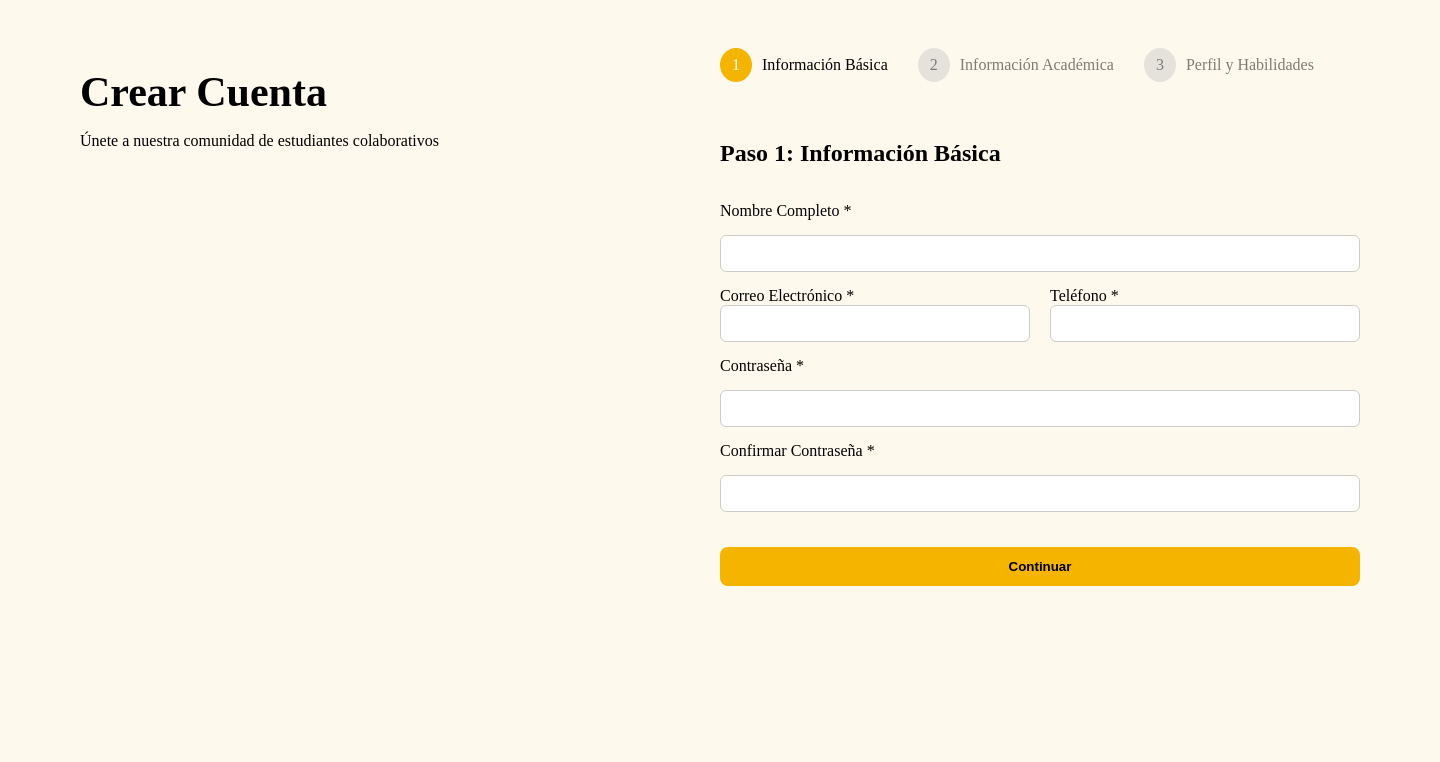
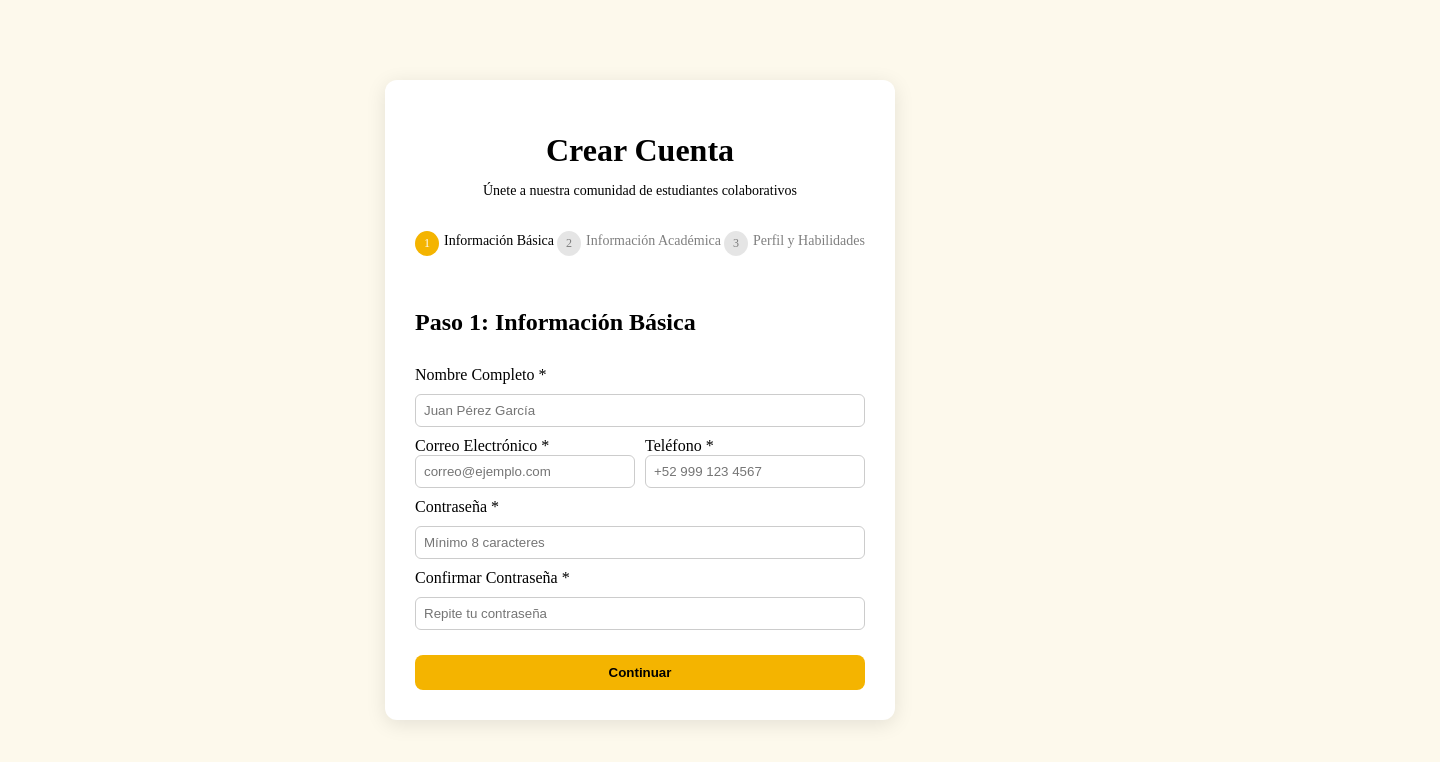
Before and after one commit to vicentt16/WorkPalFrontEnd, a React (Vite) app in the folder WorkPal/: page / in a window 1280 px wide. Shown: the top 762 px of the page, 1440 px wide, since content can reach past the window. Built offline with nearby package versions, Linux system fonts and the light colour scheme.

Commit message:
Cambios 5
Cambios 5

```diff
--- a/WorkPal/src/Pages/RegisterUser.css
+++ b/WorkPal/src/Pages/RegisterUser.css
@@ -1,47 +1,52 @@
-.register-container {
-  width: 100%;
-  padding: 40px 80px;
+/* CENTRAR TODA LA PANTALLA */
+.register-wrapper {
+  height: 100vh;
+  display: flex;
+  justify-content: center;
+  align-items: center;
 }
 
-.register-grid {
-  display: flex;
-  justify-content: space-between;
-  align-items: flex-start;
+/* TARJETA */
+.register-card {
+  width: 450px;
+  padding: 30px;
+  border-radius: 12px;
+  background: white;
+  box-shadow: 0 4px 20px rgba(0,0,0,0.1);
 }
 
-/* IZQUIERDA */
-.left-side {
-  width: 40%;
+/* TITULOS */
+.register-card h1 {
+  text-align: center;
+  margin-bottom: 5px;
 }
 
-.left-side h1 {
-  font-size: 42px;
-  margin-bottom: 10px;
-}
-
-/* DERECHA */
-.right-side {
-  width: 50%;
+.register-card p {
+  text-align: center;
+  margin-bottom: 20px;
+  font-size: 14px;
 }
 
 /* STEPS */
 .steps {
   display: flex;
-  gap: 30px;
-  margin-bottom: 30px;
+  justify-content: space-between;
+  margin-bottom: 20px;
 }
 
 .step {
   display: flex;
   align-items: center;
-  gap: 10px;
+  gap: 5px;
+  font-size: 12px;
   opacity: 0.5;
 }
 
 .step span {
   background: #ccc;
   border-radius: 50%;
-  padding: 8px 12px;
+  padding: 5px 9px;
+  font-size: 12px;
 }
 
 .step.active {
@@ -57,12 +62,12 @@
 .register-form {
   display: flex;
   flex-direction: column;
-  gap: 15px;
+  gap: 10px;
 }
 
 .row {
   display: flex;
-  gap: 20px;
+  gap: 10px;
 }
 
 .input-group {
@@ -72,14 +77,14 @@
 }
 
 input {
-  padding: 10px;
+  padding: 8px;
   border-radius: 6px;
   border: 1px solid #ccc;
 }
 
 .next-button {
-  margin-top: 20px;
-  padding: 12px;
+  margin-top: 15px;
+  padding: 10px;
   background: #f4b400;
   border: none;
   border-radius: 8px;
--- a/WorkPal/src/Pages/RegisterUser.jsx
+++ b/WorkPal/src/Pages/RegisterUser.jsx
@@ -26,22 +26,16 @@ export default function RegisterUser() {
       return;
     }
 
-    console.log(formData);
+    console.log("Datos del registro:", formData);
   };
 
   return (
-    <div className="register-container">
+    <div className="register-wrapper">
 
-      <div className="register-grid">
+      <div className="register-card">
 
-        {/* IZQUIERDA */}
-        <div className="left-side">
         <h1>Crear Cuenta</h1>
         <p>Únete a nuestra comunidad de estudiantes colaborativos</p>
-        </div>
-
-        {/* DERECHA */}
-        <div className="right-side">
 
         <div className="steps">
           <div className="step active">
@@ -65,34 +59,69 @@ export default function RegisterUser() {
           <h2>Paso 1: Información Básica</h2>
 
           <label>Nombre Completo *</label>
-            <input type="text" name="nombre" onChange={handleChange} required />
+          <input
+            type="text"
+            name="nombre"
+            placeholder="Juan Pérez García"
+            value={formData.nombre}
+            onChange={handleChange}
+            required
+          />
 
           <div className="row">
             <div className="input-group">
               <label>Correo Electrónico *</label>
-                <input type="email" name="email" onChange={handleChange} required />
+              <input
+                type="email"
+                name="email"
+                placeholder="correo@ejemplo.com"
+                value={formData.email}
+                onChange={handleChange}
+                required
+              />
             </div>
 
             <div className="input-group">
               <label>Teléfono *</label>
-                <input type="text" name="telefono" onChange={handleChange} required />
+              <input
+                type="text"
+                name="telefono"
+                placeholder="+52 999 123 4567"
+                value={formData.telefono}
+                onChange={handleChange}
+                required
+              />
             </div>
           </div>
 
           <label>Contraseña *</label>
-            <input type="password" name="password" onChange={handleChange} required />
+          <input
+            type="password"
+            name="password"
+            placeholder="Mínimo 8 caracteres"
+            value={formData.password}
+            onChange={handleChange}
+            required
+          />
 
           <label>Confirmar Contraseña *</label>
-            <input type="password" name="confirmPassword" onChange={handleChange} required />
+          <input
+            type="password"
+            name="confirmPassword"
+            placeholder="Repite tu contraseña"
+            value={formData.confirmPassword}
+            onChange={handleChange}
+            required
+          />
 
-            <button className="next-button">Continuar</button>
+          <button className="next-button" type="submit">
+            Continuar
+          </button>
 
         </form>
 
       </div>
 
     </div>
-
-    </div>
   );
 }
```
Lines whose indentation alone changed are shown as unchanged.
